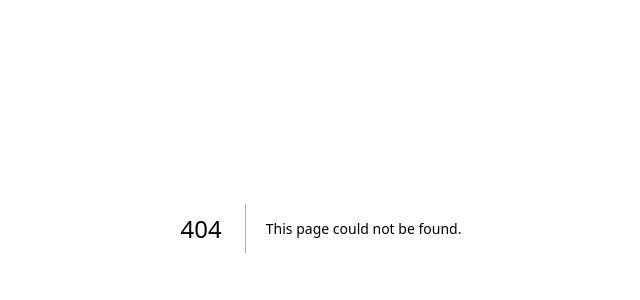
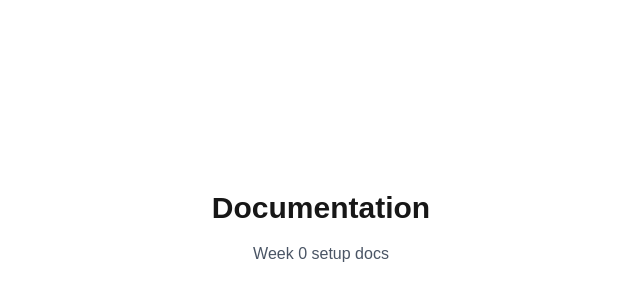
Before and after one commit to camibarcenag-debug/ai-colorimetry-assistant, a Next.js app: page /docs in a window 1280 px wide. Before the commit this address had no page. Shown: the part 172-472 px from the top of the page, without its empty margins (319-959 px from the left). Built offline with nearby package versions, Linux system fonts and the light colour scheme.

Commit message:
Add /docs route

```diff
--- /dev/null
+++ b/app/docs/page.tsx
@@ -0,0 +1,8 @@
+export default function Docs() {
+  return (
+    <main className="flex flex-col items-center justify-center min-h-screen">
+      <h1 className="text-3xl font-bold">Documentation</h1>
+      <p className="mt-4 text-gray-600">Week 0 setup docs</p>
+    </main>
+  );
+}
```
